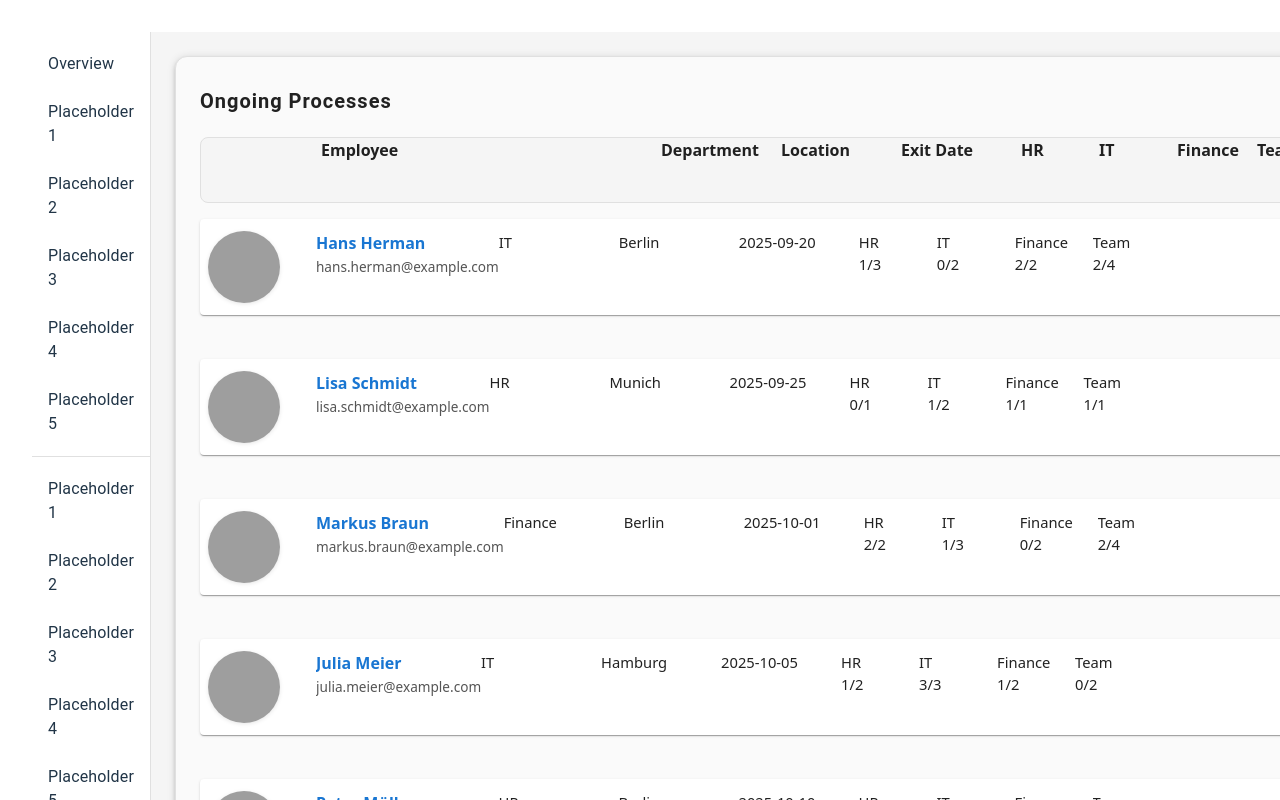
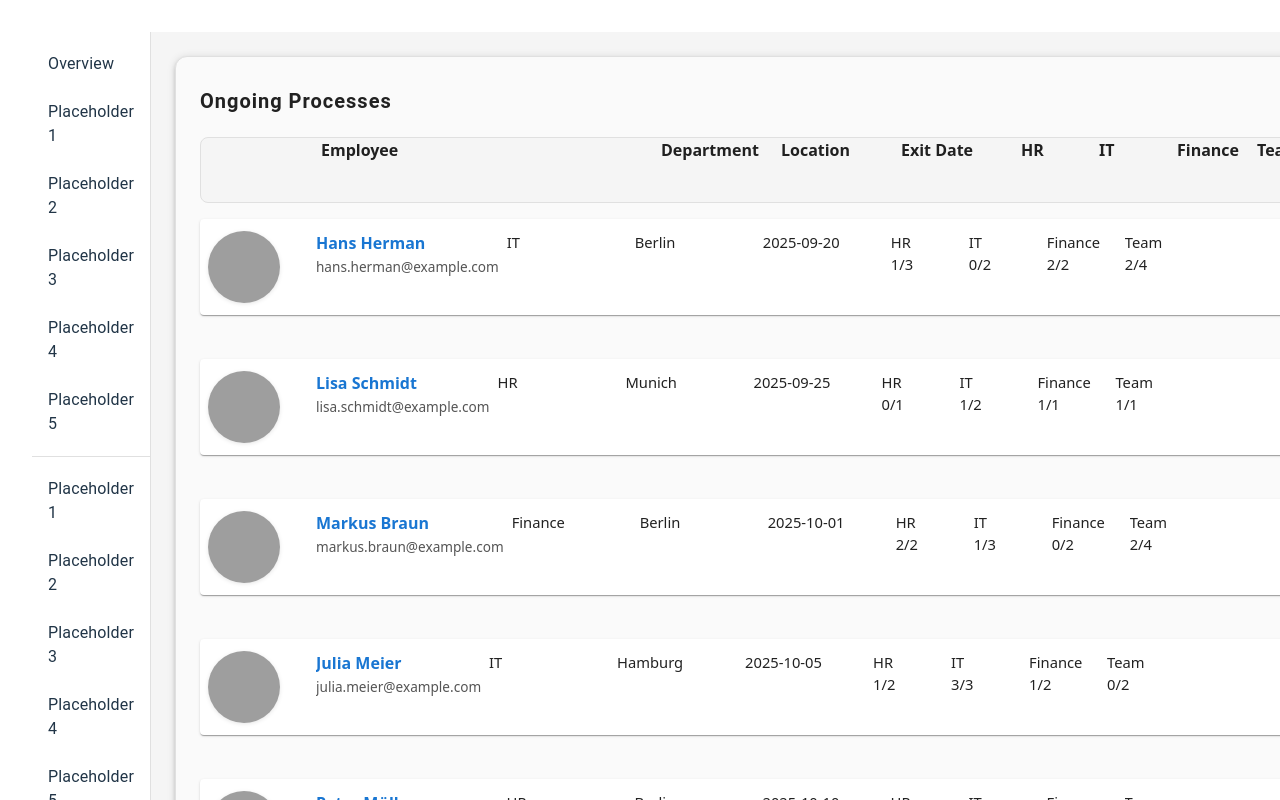
Before and after one commit to PatrickGress/offboardingtoolTS, a React (Vite) app: page / in a window 1280 px wide. Shown: the top 800 px of the page. Built offline with nearby package versions, Linux system fonts and the light colour scheme; grey boxes are pictures that could not be loaded; the HTML template or start-up script is replaced by a standard one.

Commit message:
Card: spacing between start of texts

```diff
--- a/src/components/WorkflowCard.module.css
+++ b/src/components/WorkflowCard.module.css
@@ -98,6 +98,7 @@
   overflow: hidden;
   text-overflow: ellipsis;
   max-width: 340px;
+  margin-right: 8px;
 }
 .department {
   min-width: 120px;
@@ -107,24 +108,25 @@
   white-space: nowrap;
   overflow: hidden;
   text-overflow: ellipsis;
+  margin-right: 8px;
 }
 .location {
   min-width: 120px;
-  padding-left: 0;
   text-align: left;
   font-size: 0.92rem;
   white-space: nowrap;
   overflow: hidden;
   text-overflow: ellipsis;
+  margin-right: 8px;
 }
 .exitDate {
   min-width: 120px;
-  padding-left: 0;
   text-align: left;
   font-size: 0.92rem;
   white-space: nowrap;
   overflow: hidden;
   text-overflow: ellipsis;
+  margin-right: 8px;
 }
 .statuses {
   display: flex;
```
